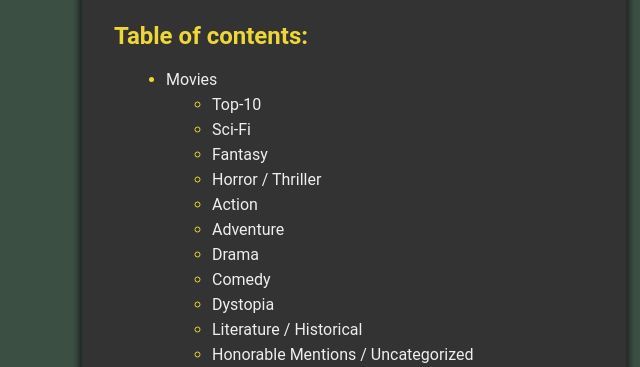
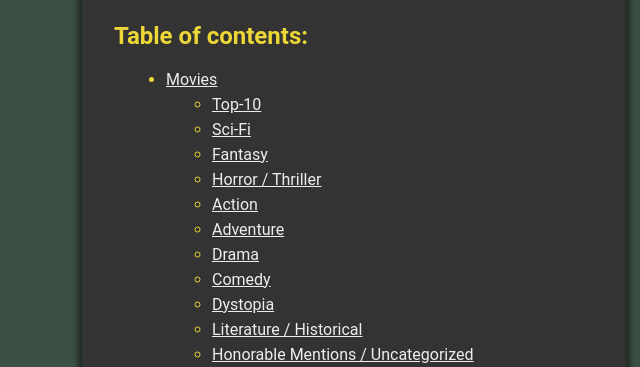
Before and after one commit to kraibse/kraibse.github.io, a plain HTML site: page index.html in a window 1280 px wide. Shown: the part 409-776 px from the top of the page, 286-926 px from the left. Drawn offline with Linux system fonts and the light colour scheme.

Commit message:
Fixed malformed CSS for links

```diff
--- a/master.css
+++ b/master.css
@@ -79,7 +79,7 @@ h3 {
     text-align: left;
 }
 
-.top-10 li a:before, li a:link, li a:visited {
+.top-10 a:before, .top-10 a:link, .top-10 a:visited {
     color: #edd736;
     text-decoration: none;
 }
@@ -111,7 +111,7 @@ h3 {
     text-align: left;
 }
 
-#top-header a:before, a:link {
+#top-header a:before, #top-header a:link, #top-header a:visited {
     color: #d63a3a;
 }
 
@@ -136,7 +136,7 @@ h3 {
     margin: 6px;
 }
 
-#navigation a:link, a:visited {
+#navigation a:link, #navigation a:visited, #navigation a:before {
     color: #eee;
 }
 
```
